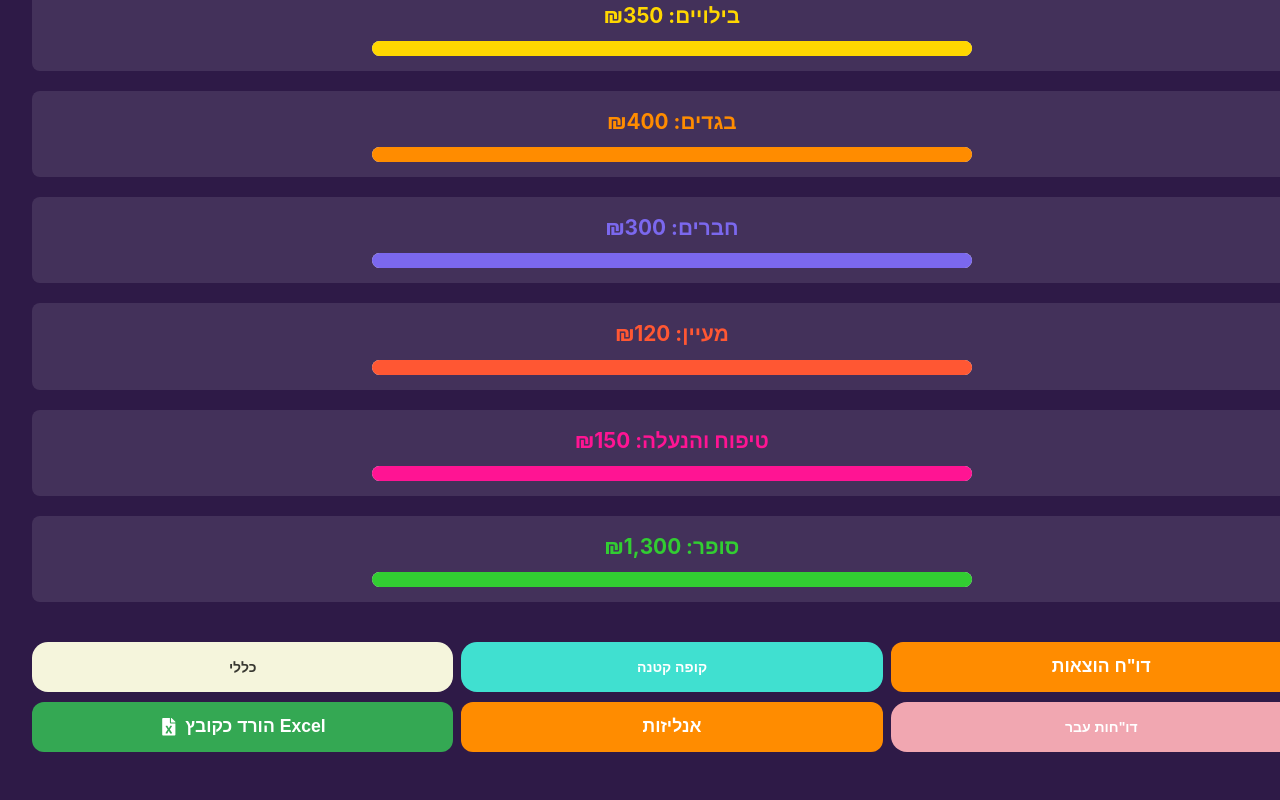
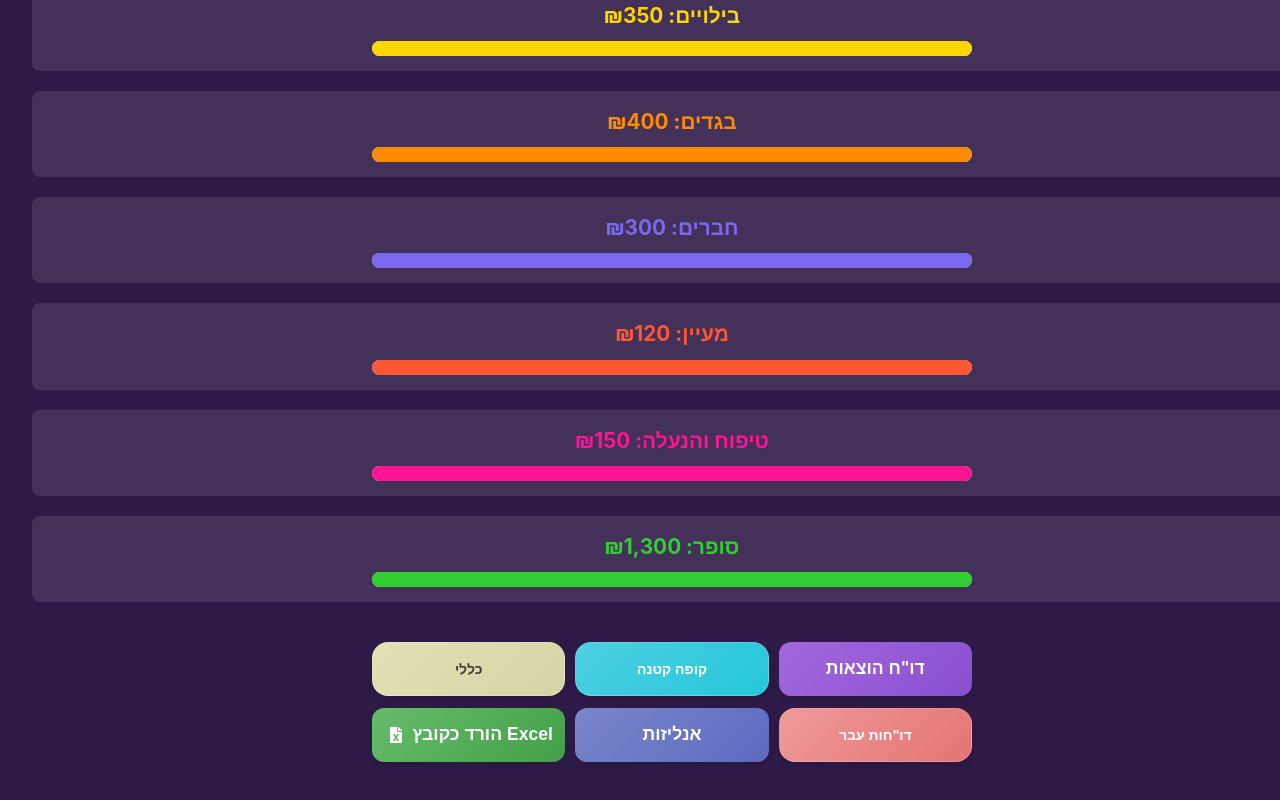
Before and after one commit to Orgamliel7/expense-tracking-web-app, a React (Vite) app in the folder expense-tracker/: page / in a window 1280 px wide. Shown: the part 880-1680 px from the top of the page. Built offline with nearby package versions, Linux system fonts and the light colour scheme; no server answers; the database is empty.

Commit message:
Better UI for action buttons

```diff
--- a/expense-tracker/src/components/ActionButtons/styles.css
+++ b/expense-tracker/src/components/ActionButtons/styles.css
@@ -2,19 +2,22 @@
 .action-buttons-grid {
   display: flex;
   flex-direction: column;
-  gap: 10px;
-  margin: 15px 0;
+  gap: 12px;
+  margin: 18px 0;
   width: 100%;
+  max-width: 600px;
+  margin-left: auto;
+  margin-right: auto;
 }
 
 .action-buttons-row {
   display: grid;
   grid-template-columns: repeat(3, 1fr);
-  gap: 8px;
+  gap: 10px;
   width: 100%;
 }
 
-/* Base button styles */
+/* Base button styles with glass-morphism effect */
 .report-button,
 .excel-button,
 .past-reports-button,
@@ -29,59 +32,101 @@
   display: flex;
   align-items: center;
   justify-content: center;
-  transition: background-color 0.3s, box-shadow 0.3s;
+  transition: all 0.3s ease;
   color: white;
   height: 100%;
-  min-height: 50px;
+  min-height: 54px;
   text-align: center;
   width: 100%;
+  box-shadow: 0 4px 6px rgba(0, 0, 0, 0.1);
+  position: relative;
+  overflow: hidden;
+  backdrop-filter: blur(4px);
+  -webkit-backdrop-filter: blur(4px);
 }
 
-/* Button specific styles */
+/* Button specific styles - color palette harmonious with purple background */
 .report-button {
-  background-color: #4CAF50; /* Green */
+  background: linear-gradient(135deg, #A367DC 0%, #8A4FD1 100%);
+  border: 1px solid rgba(255, 255, 255, 0.18);
 }
 
 .analytics-button {
-  background-color: #2196F3; /* Blue */
+  background: linear-gradient(135deg, #7986CB 0%, #5C6BC0 100%);
+  border: 1px solid rgba(255, 255, 255, 0.18);
 }
 
 .excel-button {
-  background-color: #007E33; /* Dark green for Excel */
+  background: linear-gradient(135deg, #66BB6A 0%, #43A047 100%);
+  border: 1px solid rgba(255, 255, 255, 0.18);
   gap: 5px;
 }
 
 .past-reports-button {
-  background-color: #F1A7B1;
+  background: linear-gradient(135deg, #EF9A9A 0%, #E57373 100%);
+  border: 1px solid rgba(255, 255, 255, 0.18);
 }
 
 .small-cash-button {
-  background-color: #40E0D0; /* Turquoise */
+  background: linear-gradient(135deg, #4DD0E1 0%, #26C6DA 100%);
+  border: 1px solid rgba(255, 255, 255, 0.18);
 }
 
 .general-button {
-  background-color: #F5F5DC; /* Light beige */
-  color: #383831;
+  background: linear-gradient(135deg, #E1E1B3 0%, #D4D4A7 100%);
+  color: #3E3E35;
+  border: 1px solid rgba(255, 255, 255, 0.18);
 }
 
-/* Hover effects */
+/* Hover effects with subtle animation */
 .report-button:hover,
 .excel-button:hover,
 .past-reports-button:hover,
 .small-cash-button:hover,
 .general-button:hover {
-  opacity: 0.9;
-  box-shadow: 0 2px 4px rgba(0, 0, 0, 0.2);
+  transform: translateY(-2px);
+  box-shadow: 0 7px 14px rgba(0, 0, 0, 0.2);
 }
 
-/* Small-cash button hover */
-.small-cash-button:hover {
-  background-color: #48C9B0;
+/* Active state */
+.report-button:active,
+.excel-button:active,
+.past-reports-button:active,
+.small-cash-button:active,
+.general-button:active {
+  transform: translateY(1px);
+  box-shadow: 0 2px 4px rgba(0, 0, 0, 0.15);
 }
 
-/* General button hover */
+/* Button-specific hover refinements */
+.report-button:hover {
+  background: linear-gradient(135deg, #B57AE6 0%, #9A5FE0 100%);
+}
+
+.analytics-button:hover {
+  background: linear-gradient(135deg, #8995D3 0%, #6C7BCF 100%);
+}
+
+.excel-button:hover {
+  background: linear-gradient(135deg, #75C378 0%, #52B356 100%);
+}
+
+.past-reports-button:hover {
+  background: linear-gradient(135deg, #F5A8A8 0%, #EB8484 100%);
+}
+
+.small-cash-button:hover {
+  background: linear-gradient(135deg, #5CD6E7 0%, #35CDE0 100%);
+}
+
 .general-button:hover {
-  background-color: #afafa1;
+  background: linear-gradient(135deg, #ECECC4 0%, #E0E0B8 100%);
+}
+
+/* Icon styling */
+.excel-button svg {
+  margin-left: 4px;
+  font-size: 16px;
 }
 
 /* Responsive adjustments for very small screens */
@@ -93,5 +138,6 @@
   .general-button {
     font-size: 12px;
     padding: 8px 4px;
+    min-height: 48px;
   }
 }
```
